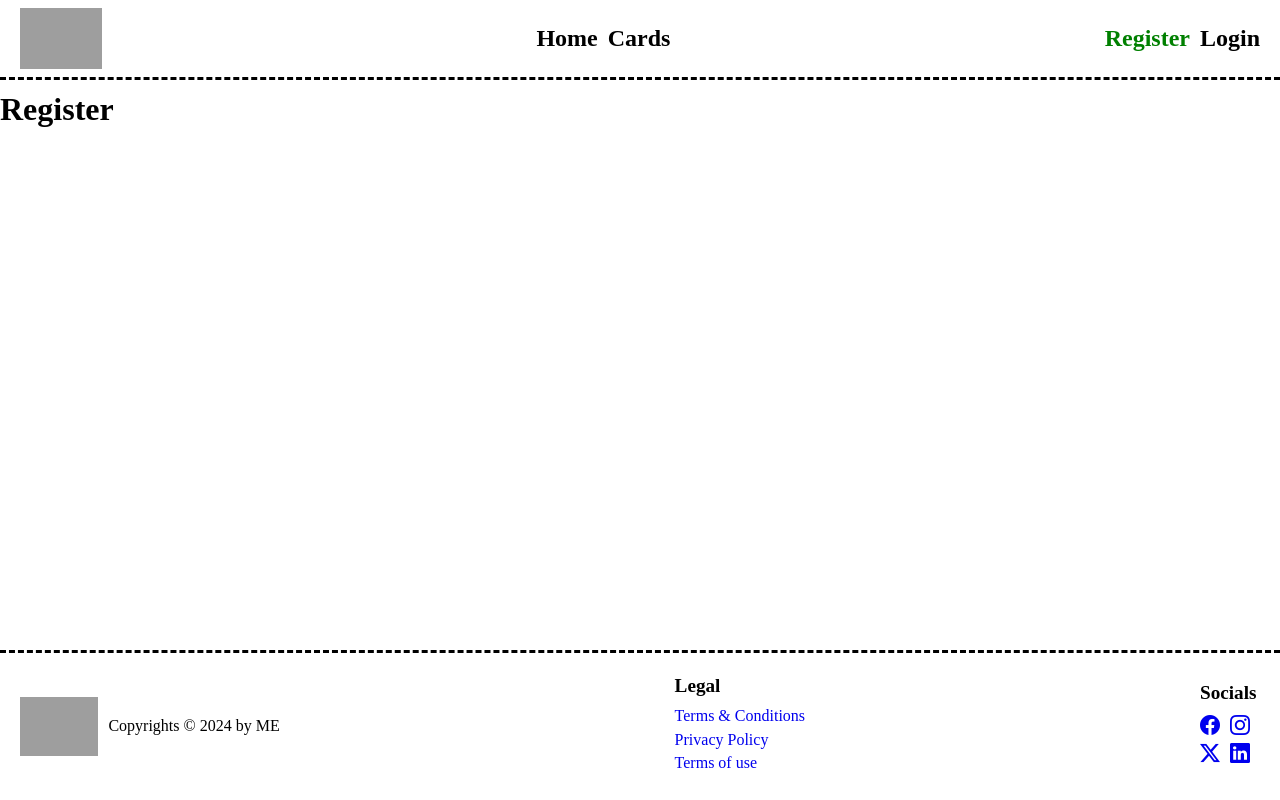
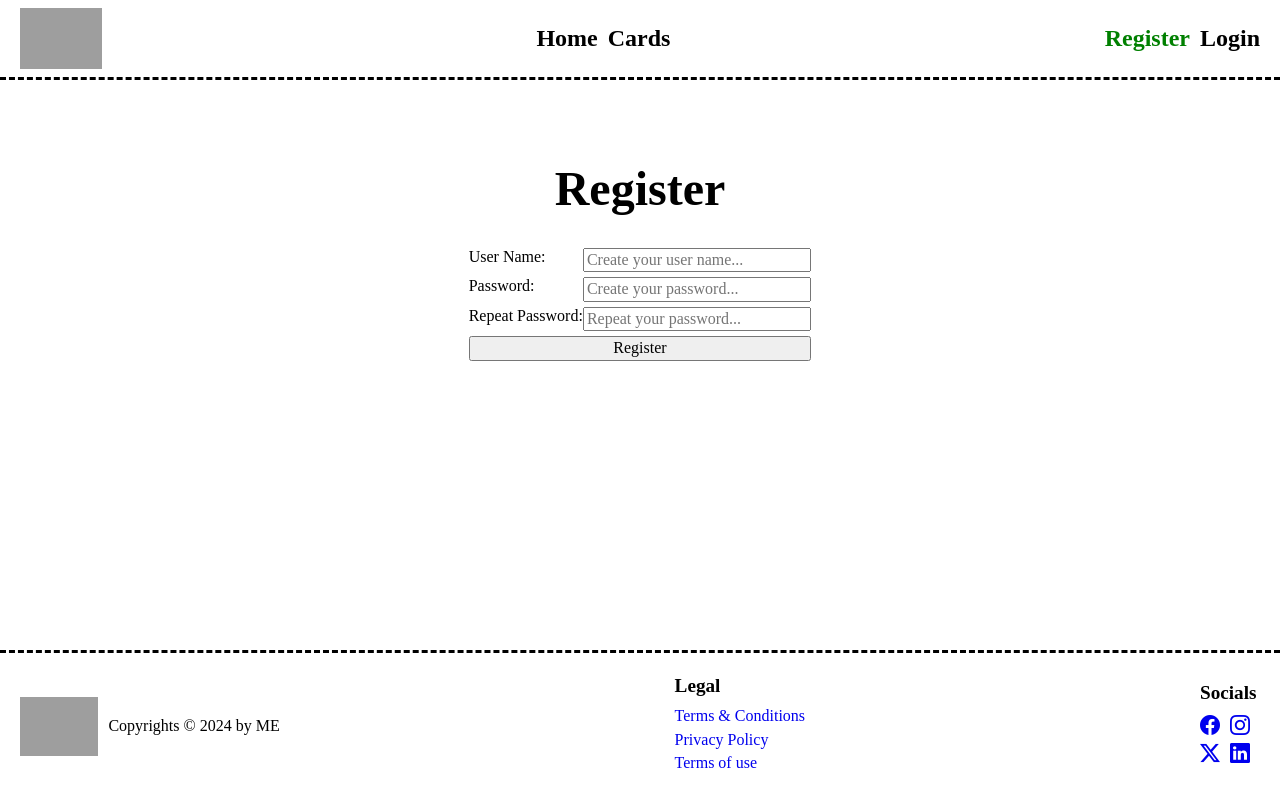
Before and after one commit to BanRokas/FEU12, a React (Create React App) app in the folder React/61-62 paskaita - 03.18-03.19 - Vartotojų verifikacija ir validacija/vartotojai/: page /user/register in a window 1280 px wide. Built offline with nearby package versions, Linux system fonts and the light colour scheme; data requests are answered from the project's data file; grey boxes are pictures that could not be loaded.

Commit message:
61 paskaita - Register without hash

```diff
--- a/React/61-62 paskaita - 03.18-03.19 - Vartotojų verifikacija ir validacija/vartotojai/src/components/pages/Login.jsx
+++ b/React/61-62 paskaita - 03.18-03.19 - Vartotojų verifikacija ir validacija/vartotojai/src/components/pages/Login.jsx
@@ -18,6 +18,7 @@ const StyledSection = styled.section`
   > form{
     display: flex;
     flex-direction: column;
+    gap: 5px;
 
     > div {
       display: grid;
--- a/React/61-62 paskaita - 03.18-03.19 - Vartotojų verifikacija ir validacija/vartotojai/src/components/pages/Register.jsx
+++ b/React/61-62 paskaita - 03.18-03.19 - Vartotojų verifikacija ir validacija/vartotojai/src/components/pages/Register.jsx
@@ -1,8 +1,151 @@
+import { useFormik } from "formik";
+import * as Yup from 'yup';
+import { useContext, useState } from "react";
+import UsersContext from "../../contexts/UsersContext";
+import styled from "styled-components";
+import { v4 as uuid } from 'uuid';
+import { useNavigate } from "react-router-dom";
+import { UsersActionTypes } from "../../contexts/UsersContext";
+
+const StyledSection = styled.section`
+  display: flex;
+  flex-direction: column;
+  align-items: center;
+  padding-top: 70px;
+
+  > h1{
+    font-size: 3rem;
+  }
+
+  > form{
+    display: flex;
+    flex-direction: column;
+    gap: 5px;
+
+    > div {
+      display: grid;
+      grid-template-columns: 1fr 2fr;
+
+      > p{
+        grid-column: span 3;
+        color: red;
+        text-align: center;
+      }
+    }
+    +p{
+      color: red;
+    }
+  }
+`;
+
 const Register = () => {
+
+  const navigate = useNavigate();
+  const [sameNameError, setSameNameError] = useState(false);
+  const { users, setUsers, setLoggedInUser } = useContext(UsersContext);
+
+  const formik = useFormik({
+    initialValues:{
+      userName: "",
+      password: "",
+      passwordRepeat: ""
+    },
+    onSubmit: (values) => {
+      console.log(values);
+      console.log(users);
+
+      if(users.find(user => user.userName === values.userName)){
+        setSameNameError(true);
+      } else {
+        const newUser = {
+          id: uuid(),
+          userName: values.userName,
+          password: values.password,
+          role: "user"
+        };
+        setUsers({
+          type: UsersActionTypes.addNew,
+          data: newUser
+        });
+        setLoggedInUser(newUser);
+        navigate('/');
+      }
+    },
+    validationSchema: Yup.object({
+      userName: Yup.string()
+        .min(4, 'Username must be at least 4 symbols length')
+        .max(20, "Username can't be longer than 20 symbols")
+        .required('This field must be filled')
+        .trim(),
+      password: Yup.string()
+        .matches(
+          /^(?=.*[a-z])(?=.*[A-Z])(?=.*\d)(?=.*[@$!%*?&])[A-Za-z\d@$!%*?&]{8,25}$/,
+          'Password must be at least: one lower case, one upper case, one number, one special symbol and length to be between 8 and 25'
+        )
+        .required('This field must be filled')
+        .trim(),
+      passwordRepeat: Yup.string()
+        .oneOf([Yup.ref('password')], 'Passwords must match')
+        .required('This field must be filled')
+        .trim()
+    })
+  });
+
   return (
-    <>
+    <StyledSection>
       <h1>Register</h1>
-    </>
+      <form onSubmit={formik.handleSubmit}>
+        <div>
+          <label htmlFor="userName">User Name:</label>
+          <input
+            type="text"
+            name="userName" id="userName"
+            placeholder="Create your user name..."
+            value={formik.values.userName}
+            onBlur={formik.handleBlur}
+            onChange={formik.handleChange}
+          />
+          {
+            formik.touched.userName && formik.errors.userName &&
+            <p>{formik.errors.userName}</p>
+          }
+        </div>
+        <div>
+          <label htmlFor="password">Password:</label>
+          <input
+            type="password"
+            name="password" id="password"
+            placeholder="Create your password..."
+            value={formik.values.password}
+            onBlur={formik.handleBlur}
+            onChange={formik.handleChange}
+          />
+          {
+            formik.touched.password && formik.errors.password &&
+            <p>{formik.errors.password}</p>
+          }
+        </div>
+        <div>
+          <label htmlFor="passwordRepeat">Repeat Password:</label>
+          <input
+            type="password"
+            name="passwordRepeat" id="passwordRepeat"
+            placeholder="Repeat your password..."
+            value={formik.values.passwordRepeat}
+            onBlur={formik.handleBlur}
+            onChange={formik.handleChange}
+          />
+          {
+            formik.touched.passwordRepeat && formik.errors.passwordRepeat &&
+            <p>{formik.errors.passwordRepeat}</p>
+          }
+        </div>
+        <input type="submit" value="Register" />
+      </form>
+      {
+        sameNameError && <p>Username is invalid</p>
+      }
+    </StyledSection>
   );
 }
 
--- a/React/61-62 paskaita - 03.18-03.19 - Vartotojų verifikacija ir validacija/vartotojai/src/contexts/UsersContext.jsx
+++ b/React/61-62 paskaita - 03.18-03.19 - Vartotojų verifikacija ir validacija/vartotojai/src/contexts/UsersContext.jsx
@@ -3,13 +3,23 @@ import { createContext, useReducer, useState, useEffect } from "react";
 const UsersContext = createContext();
 
 export const UsersActionTypes = {
-  getAll: 'fetches all data on initial load'
+  getAll: 'fetches all data on initial load',
+  addNew: 'adds new user to the data'
 }
 
 const reducer = (state, action) => {
   switch(action.type){
     case UsersActionTypes.getAll:
       return action.data;
+    case UsersActionTypes.addNew:
+      fetch(`http://localhost:8080/users`, {
+        method: "POST",
+        headers:{
+          "Content-Type":"application/json"
+        },
+        body: JSON.stringify(action.data)
+      });
+      return [...state, action.data];
     default:
       console.error(`No such reducer actions: ${action.type}`);
       return state;
--- a/React/61-62 paskaita - 03.18-03.19 - Vartotojų verifikacija ir validacija/vartotojai/src/data.json
+++ b/React/61-62 paskaita - 03.18-03.19 - Vartotojų verifikacija ir validacija/vartotojai/src/data.json
@@ -1,38 +1,54 @@
 {
-  "users":[
+  "users": [
     {
-      "id":"0",
-      "userName":"MrAdmin",
-      "password":"darNeHashintas0",
-      "role":"admin"
-    },{
-      "id":"1",
-      "userName":"Edd",
-      "password":"darNeHashintas123",
-      "role":"user"
+      "id": "0",
+      "userName": "MrAdmin",
+      "password": "darNeHashintas0",
+      "role": "admin"
+    },
+    {
+      "id": "1",
+      "userName": "Edd",
+      "password": "darNeHashintas123",
+      "role": "user"
+    },
+    {
+      "id": "670a432b-ffbf-40dc-919c-7479b2d4a005",
+      "userName": "Plačiakelnis",
+      "password": "mySnailGarry123@",
+      "role": "user"
+    },
+    {
+      "id": "743dd40e-f976-4124-a24f-62500bbab1b9",
+      "userName": "PetrasDidysis",
+      "password": "slaptasPass123@",
+      "role": "user"
     }
   ],
-  "cards":[
+  "cards": [
     {
-      "id":"0",
-      "userId":"1",
-      "title":"Title0",
-      "description":"Lorem, ipsum dolor sit amet consectetur adipisicing elit. Magni, iusto."
-    },{
-      "id":"1",
-      "userId":"1",
-      "title":"Title1",
-      "description":"Lorem, ipsum dolor sit amet consectetur adipisicing elit. Magni, iusto."
-    },{
-      "id":"2",
-      "userId":"0",
-      "title":"Title2",
-      "description":"Lorem, ipsum dolor sit amet consectetur adipisicing elit. Magni, iusto."
-    },{
-      "id":"3",
-      "userId":"1",
-      "title":"Title3",
-      "description":"Lorem, ipsum dolor sit amet consectetur adipisicing elit. Magni, iusto."
+      "id": "0",
+      "userId": "1",
+      "title": "Title0",
+      "description": "Lorem, ipsum dolor sit amet consectetur adipisicing elit. Magni, iusto."
+    },
+    {
+      "id": "1",
+      "userId": "1",
+      "title": "Title1",
+      "description": "Lorem, ipsum dolor sit amet consectetur adipisicing elit. Magni, iusto."
+    },
+    {
+      "id": "2",
+      "userId": "0",
+      "title": "Title2",
+      "description": "Lorem, ipsum dolor sit amet consectetur adipisicing elit. Magni, iusto."
+    },
+    {
+      "id": "3",
+      "userId": "1",
+      "title": "Title3",
+      "description": "Lorem, ipsum dolor sit amet consectetur adipisicing elit. Magni, iusto."
     }
   ]
 }
```
